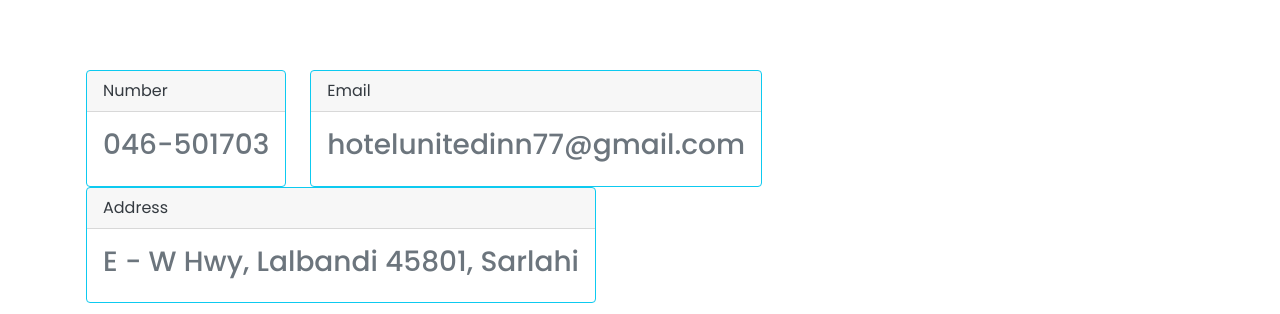
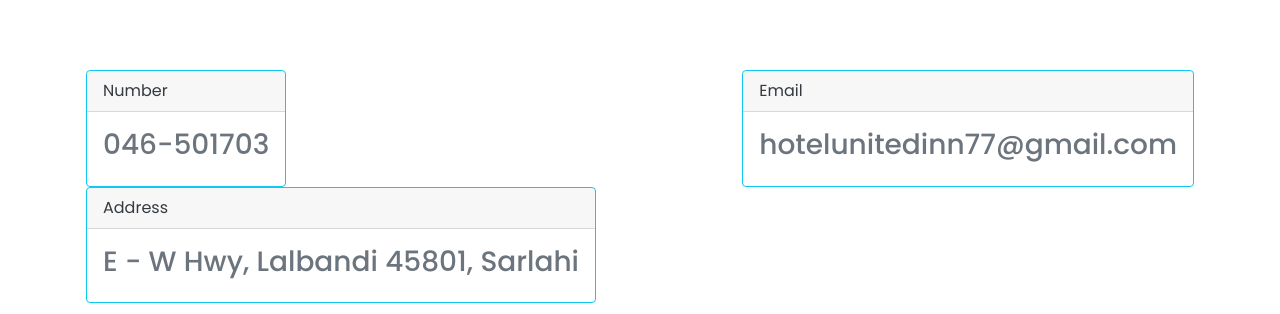
Before and after one commit to karkibibak9/unitedtesting, a Next.js app: page /contact in a window 1280 px wide. Shown: the part 486-800 px from the top of the page. Built offline with nearby package versions, Linux system fonts and the light colour scheme.

Commit message:
contactFinaling

```diff
--- a/components/staticForm.js
+++ b/components/staticForm.js
@@ -55,7 +55,7 @@ const StaticForm = () => {
     <div>
 
       <Container className='p-3'>
-        <Row>
+        <Row className='d-flex justify-content-between'>
         <Col md='auto'>
             <Card border="info">
                 <Card.Header>Number</Card.Header>
@@ -97,7 +97,7 @@ const StaticForm = () => {
   <Row className="justify-content-md-center auto themeColor">
     <Col>
     <Card bg="info">
-    <iframe src="https://www.google.com/maps/embed?pb=!1m14!1m8!1m3!1d14212.823688254408!2d85.627012!3d27.0552473!3m2!1i1024!2i768!4f13.1!3m3!1m2!1s0x0%3A0x828c2d4e7a7ce818!2sHotel%20United%20Inn!5e0!3m2!1sen!2snp!4v1647598712926!5m2!1sen!2snp" width="100%" height="650" style={{border:0,padding:10}}  allowfullscreen="" loading="lazy"></iframe>
+    <iframe src="https://www.google.com/maps/embed?pb=!1m14!1m8!1m3!1d14212.823688254408!2d85.627012!3d27.0552473!3m2!1i1024!2i768!4f13.1!3m3!1m2!1s0x0%3A0x828c2d4e7a7ce818!2sHotel%20United%20Inn!5e0!3m2!1sen!2snp!4v1647598712926!5m2!1sen!2snp" width="100%" height="450" style={{border:0,padding:10}}  allowfullscreen="" loading="lazy"></iframe>
     </Card>
     </Col>
   </Row>
```
Also changed, not shown: components/contact.module.scss (line endings or trailing spaces).
